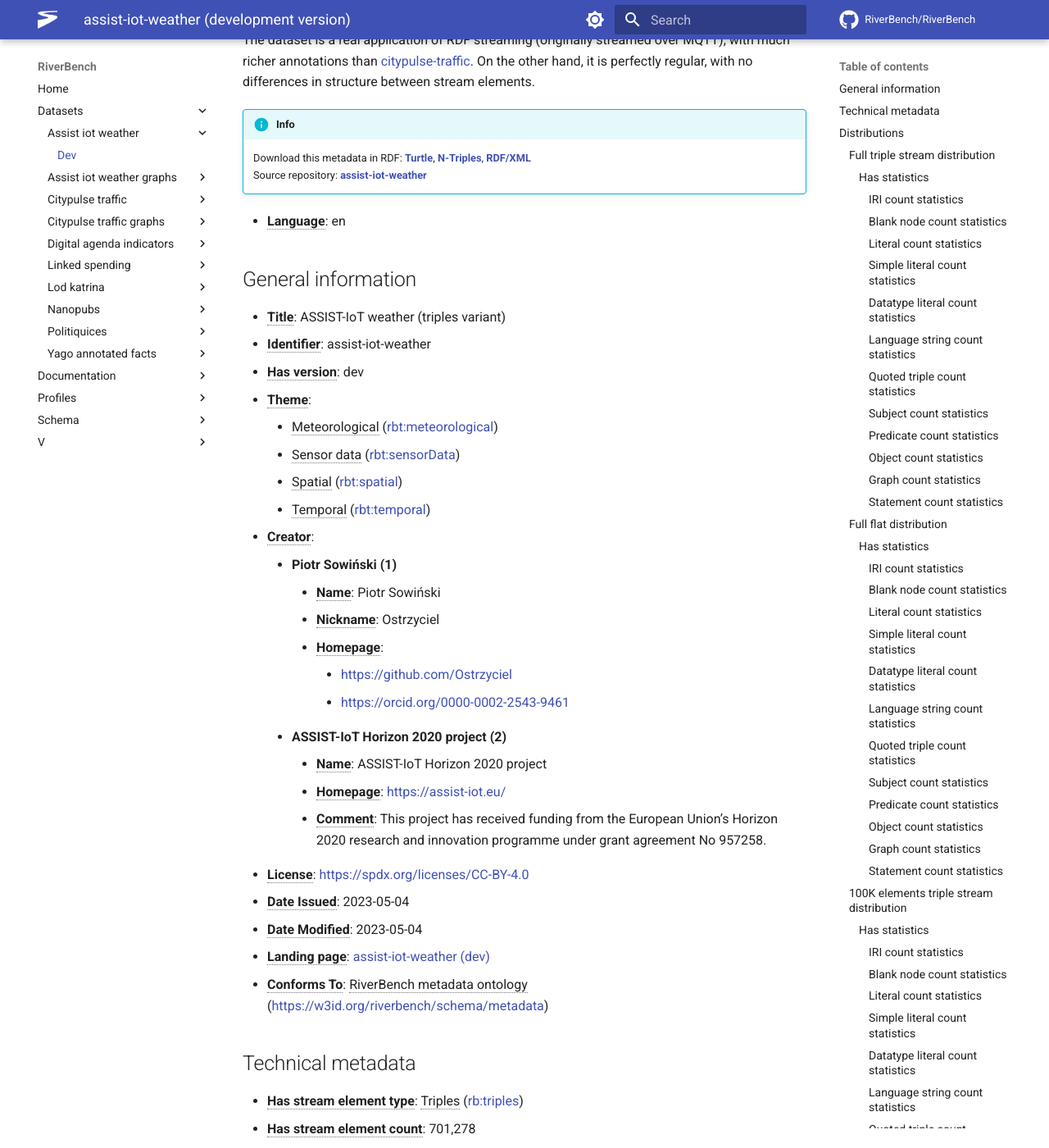
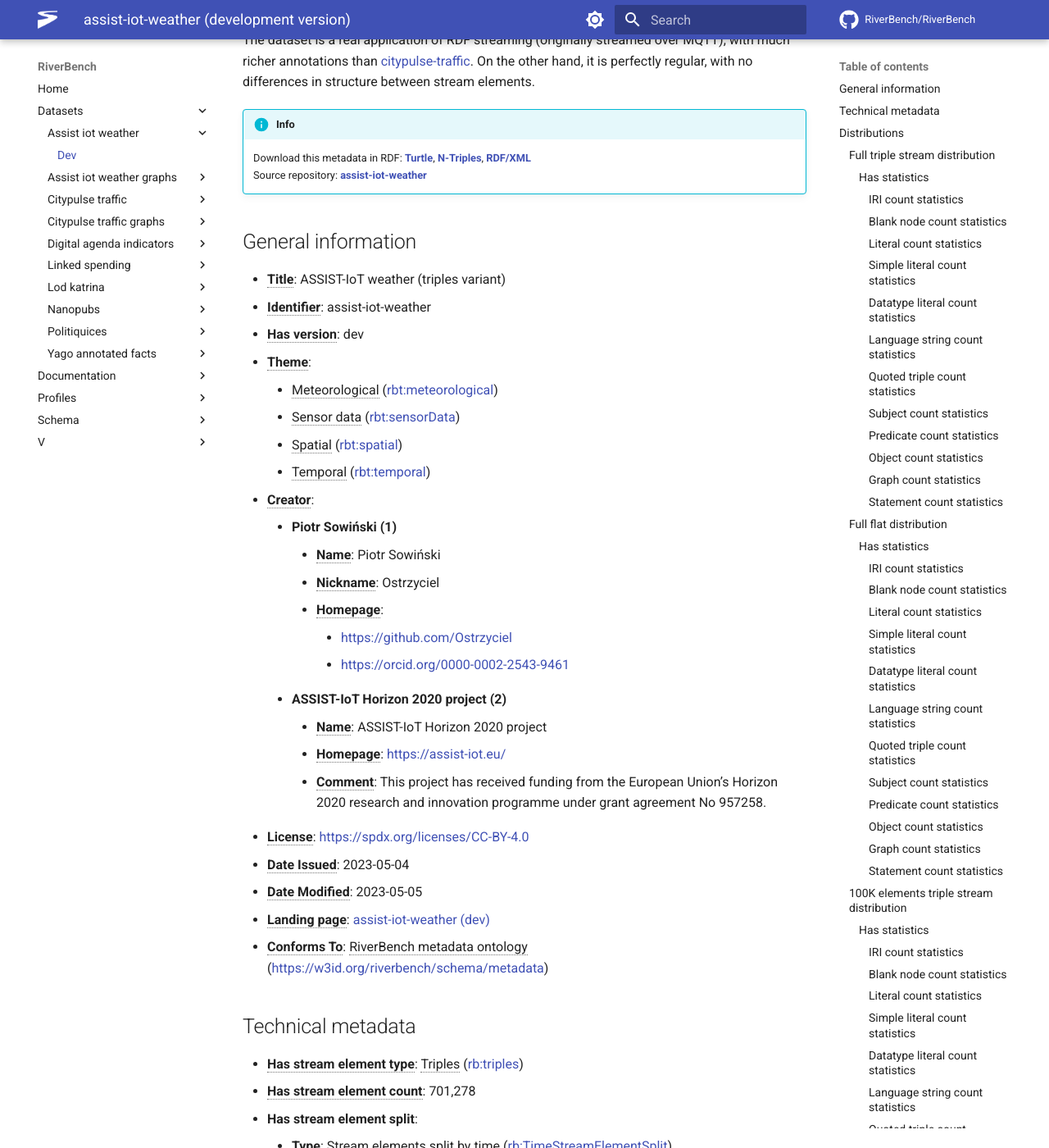
Before and after one commit to RiverBench/riverbench.github.io, an MkDocs documentation site: the page built from docs/datasets/assist-iot-weather/dev/index.md, in a window 1280 px wide and 1400 px high, scrolled down 313 px. Shown: the whole window at 82% size. Built offline with MkDocs 1.6.1 and Material for MkDocs 9.7.7, drawn with Linux system fonts in a browser that asks for light colours; comment, search, counter and statistics services are not loaded.

Commit message:
Automatic update of RiverBench/dataset-assist-iot-weather (dev)

```diff
--- a/docs/datasets/assist-iot-weather/dev/index.md
+++ b/docs/datasets/assist-iot-weather/dev/index.md
@@ -10,8 +10,6 @@ The dataset is a real application of RDF streaming (originally streamed over MQT
     <br>Source repository: **[assist-iot-weather](https://github.com/RiverBench/dataset-assist-iot-weather)**
 
 
-
-- **<abbr title="A language of the resource.">Language</abbr>**: en
 
 ## General information
 
@@ -36,7 +34,7 @@ The dataset is a real application of RDF streaming (originally streamed over MQT
         - **<abbr title="A description of the subject resource.">Comment</abbr>**: This project has received funding from the European Union’s Horizon 2020 research and innovation programme under grant agreement No 957258.
 - **<abbr title="A legal document giving official permission to do something with the resource.">License</abbr>**: [https://spdx.org/licenses/CC-BY-4.0](https://spdx.org/licenses/CC-BY-4.0)
 - **<abbr title="Date of formal issuance of the resource.">Date Issued</abbr>**: 2023-05-04
-- **<abbr title="Date on which the resource was changed.">Date Modified</abbr>**: 2023-05-04
+- **<abbr title="Date on which the resource was changed.">Date Modified</abbr>**: 2023-05-05
 - **<abbr title="A Web page that can be navigated to in a Web browser to gain access to the catalog, a dataset, its distributions and/or additional information.">Landing page</abbr>**: [assist-iot-weather (dev)](https://w3id.org/riverbench/datasets/assist-iot-weather/dev)
 - **<abbr title="An established standard to which the described resource conforms.">Conforms To</abbr>**: <abbr title="Ontology for describing datasets and profiles in the RiverBench benchmark suite.">RiverBench metadata ontology</abbr> ([https://w3id.org/riverbench/schema/metadata](https://w3id.org/riverbench/schema/metadata))
 
```
Also changed, not shown: other parts of docs/datasets/assist-iot-weather/dev/index.md (+1 -0 lines).
